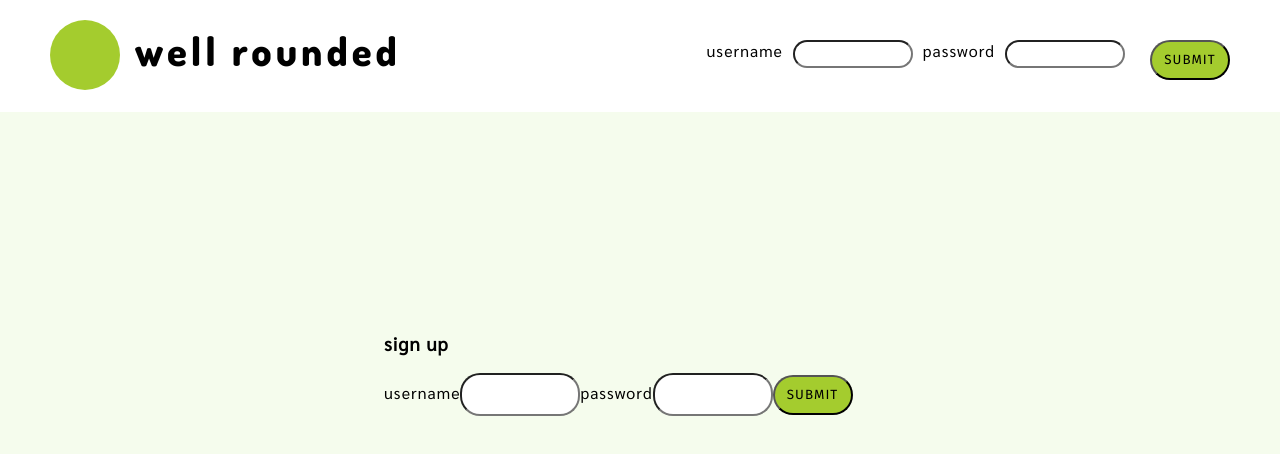
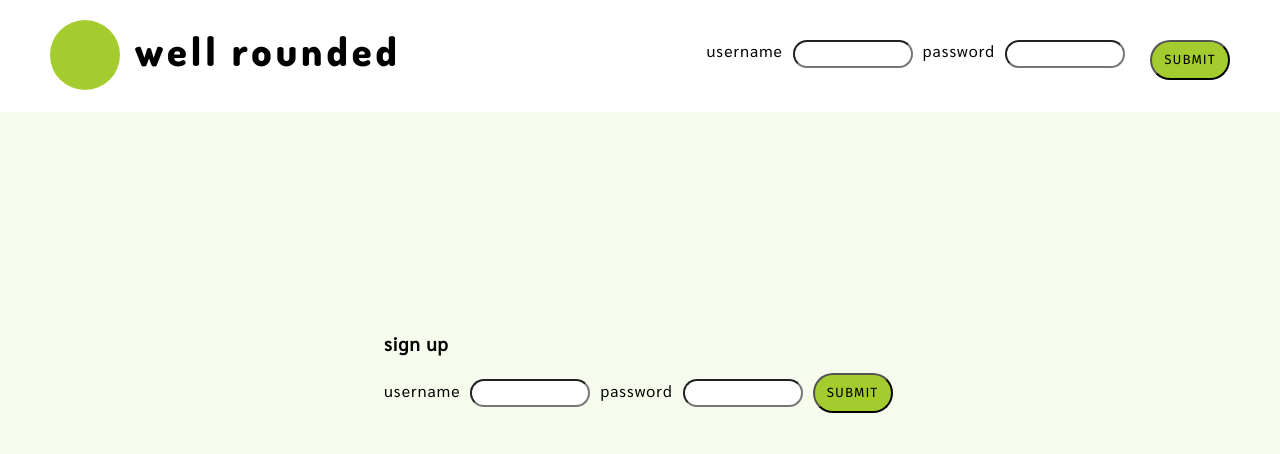
Before and after one commit to maddyrombes/well-rounded, a React (Create React App) app in the folder client/: page / in a window 1280 px wide. Shown: the top 454 px of the page. Built offline with nearby package versions, Linux system fonts and the light colour scheme.

Commit message:
update registerform

```diff
--- a/client/src/components/RegisterForm.jsx
+++ b/client/src/components/RegisterForm.jsx
@@ -16,12 +16,14 @@ class RegisterForm extends Component {
       }}>
         <label>username</label>
         <input
+          className="signup-username-form"
           name="username"
           type="text"
           value={registerForm.username}
           onChange={handleChange}/>
         <label>password</label>
         <input
+          className="signup-password-form"
           name="password"
           type="password"
           value= {registerForm.password}
```
